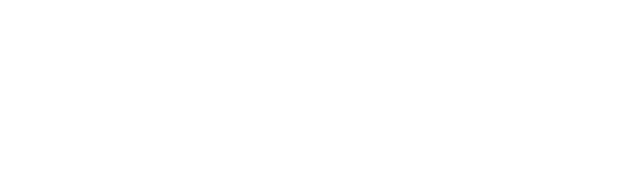
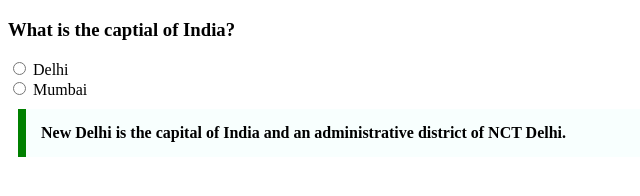
Before and after one commit to acciojob/trivia-Suraj00345, a website: page main.html in a window 1280 px wide. Shown: the whole page, without its empty margins (0-640 px from the left). Drawn offline with Linux system fonts and the light colour scheme.

Commit message:
created a submission

```diff
--- a/main.html
+++ b/main.html
@@ -8,6 +8,11 @@
 
 <body>
 	<!-- the entire body must be written by student -->
+	<h3>What is the captial of India?</h3>
+	<label for="option1"><input type="radio" id="option1" name="options" value="option1"> Delhi</label>
+	<br>
+<label for="option2"><input type="radio" id="option2" name="options" value="option2"> Mumbai</label>
+ <blockquote class="d">New Delhi is the capital of India and an administrative district of NCT Delhi.</blockquote>
     <script type="text/javascript" src="./script.js">
 </script>
 
--- a/styles.css
+++ b/styles.css
@@ -1,2 +1,10 @@
 
 /* Your CSS Code here. */
+.d{
+	width: 600px;
+	margin: 10px;
+	padding: 15px;
+	border-left: 8px solid green;
+	background-color:#f8fffe;
+	font-weight: bold;
+}
```
